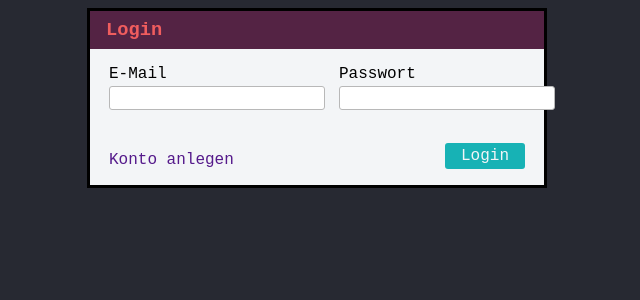
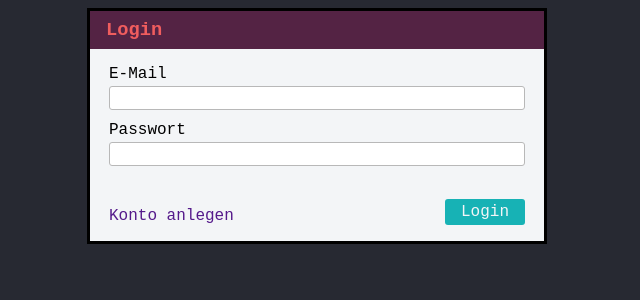
Before and after one commit to RWinkler84/Lehrerplaner, a PHP site: page /projects/View/login.html in a window 1280 px wide. Shown: the top 300 px of the page, without its empty margins (323-963 px from the left). Run offline with PHP 8.4, Linux system fonts and the light colour scheme; a stand-in replaces the project's code that opens the database connection.

Commit message:
- reworked the login styling to work better with tablet

```diff
--- a/View/login.html
+++ b/View/login.html
@@ -17,7 +17,7 @@
                 <h3>Login</h3>
             </div>
             <form id="loginForm" method="post">
-                <div class="flex halfGap marginTop" class="formBody">
+                <div class="flex column halfGap marginTop" class="formBody">
                     <div>
                         <label for="userEmail" style="display: block">E-Mail</label>
                         <div class="alertRing"><input type="text" name="userEmail" id="userEmail"></div>
@@ -71,11 +71,9 @@
                 <h3>Passwort-Reset-Mail anfordern</h3>
             </div>
             <form id="sendResetPasswordMailForm" method="post">
-                <div class="flex halfGap marginTop" class="formBody">
-                    <div>
-                        <label for="resetPasswordMail" style="display: block">E-Mail-Adresse</label>
-                        <div class="alertRing"><input type="mail" name="resetPasswordMail" id="resetPasswordMail"></div>
-                    </div>
+                <div class="flex column halfGap marginTop" class="formBody">
+                    <label for="resetPasswordMail" style="display: block">E-Mail-Adresse</label>
+                    <div class="alertRing"><input type="mail" name="resetPasswordMail" id="resetPasswordMail"></div>
                 </div>
                 <div id="sendResetPasswordMailErrorMessageDisplay" class="errorMessageDisplay alertRing"></div>
                 <div class="flex spaceBetween alignEnd marginTop">
--- a/css/login.css
+++ b/css/login.css
@@ -27,10 +27,11 @@ input {
     border-radius: 3px;
     height: 1.5rem;
 }
-
+#userEmail,
+#password,
 #newUserEmail,
 #resetPasswordMail {
-    width: 419px;
+    width: 100%;
 }
 
 label {
@@ -58,3 +59,7 @@ dialog button {
 dialog button:hover {
     background-color: var(--matteGreen);
 }
+
+.alertRing {
+    width: 100%;
+}
--- a/js/View/SettingsView.js
+++ b/js/View/SettingsView.js
@@ -292,6 +292,7 @@ export default class SettingsView {
     }
 
     static saveNewTimetable() {
+        let editTimetableButton = document.querySelector('#editTimetableButton');
         let validFrom = document.querySelector('#validFromPicker').value;
         let lessons = [];
 
@@ -310,6 +311,9 @@ export default class SettingsView {
         });
 
         Controller.saveNewTimetable(validFrom, lessons);
+
+
+        if (editTimetableButton.hasAttribute('style')) editTimetableButton.removeAttribute('style');
     }
 
     static discardNewTimetable() {
```
